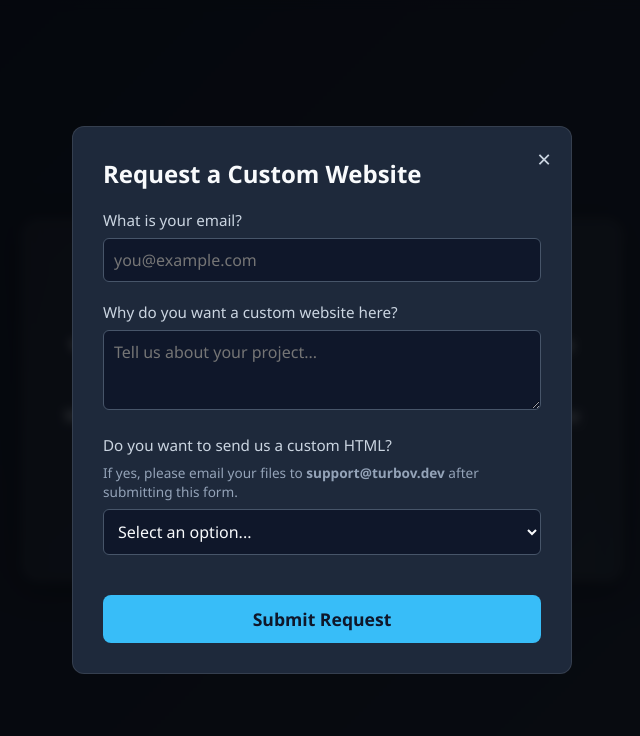
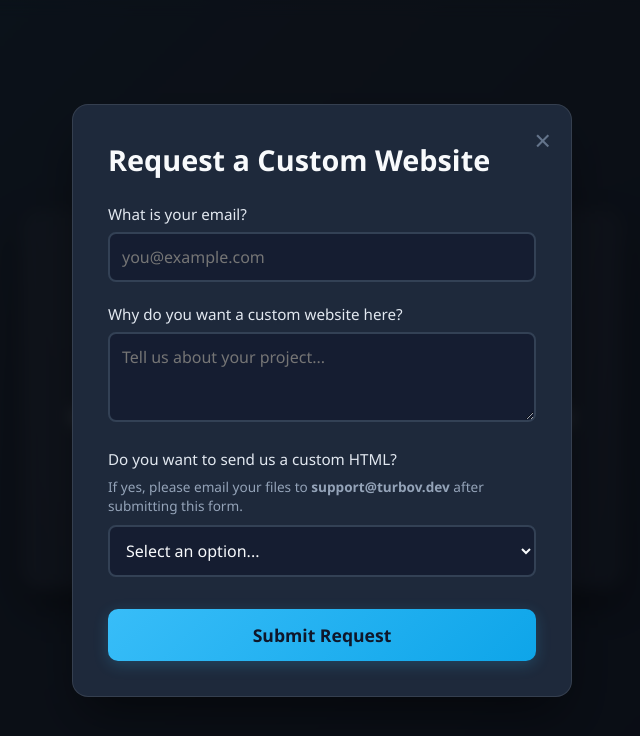
Before and after one commit to TESTINGTURBOV/FHJADJBA, a plain HTML site: page index.html in a window 1280 px wide. Both pictures are taken after a click on the button "Make a Request". Shown: the whole page, without its empty margins (318-958 px from the left). Drawn offline with Linux system fonts and the light colour scheme.

Commit message:
Update index.html

```diff
--- a/index.html
+++ b/index.html
@@ -13,59 +13,87 @@
             font-family: 'Segoe UI', Roboto, Helvetica, Arial, sans-serif;
         }
 
+        /* Animated Gradient Background */
         body {
-            background: linear-gradient(135deg, #0f172a, #1e293b);
+            background: linear-gradient(-45deg, #0f172a, #1e293b, #0c4a6e, #020617);
+            background-size: 400% 400%;
+            animation: gradientBG 15s ease infinite;
             color: #f8fafc;
             display: flex;
             justify-content: center;
             align-items: center;
             min-height: 100vh;
             text-align: center;
+            overflow: hidden;
+        }
+
+        @keyframes gradientBG {
+            0% { background-position: 0% 50%; }
+            50% { background-position: 100% 50%; }
+            100% { background-position: 0% 50%; }
         }
 
         /* Main Container */
         .container {
             max-width: 600px;
             padding: 40px;
-            background: rgba(255, 255, 255, 0.05);
-            border-radius: 16px;
-            box-shadow: 0 8px 32px rgba(0, 0, 0, 0.3);
-            backdrop-filter: blur(10px);
-            border: 1px solid rgba(255, 255, 255, 0.1);
-            animation: fadeIn 1s ease-out;
+            background: rgba(255, 255, 255, 0.03);
+            border-radius: 20px;
+            box-shadow: 0 15px 35px rgba(0, 0, 0, 0.4);
+            backdrop-filter: blur(12px);
+            -webkit-backdrop-filter: blur(12px);
+            border: 1px solid rgba(255, 255, 255, 0.08);
+            /* Initial state for entrance animation */
+            opacity: 0;
+            animation: containerFadeIn 0.8s ease-out forwards;
         }
 
         h1 {
-            font-size: 2.5rem;
+            font-size: 2.8rem;
             margin-bottom: 15px;
-            color: #38bdf8;
+            background: linear-gradient(to right, #38bdf8, #818cf8);
+            -webkit-background-clip: text;
+            -webkit-text-fill-color: transparent;
+            opacity: 0;
+            animation: slideUp 0.6s ease-out forwards 0.2s;
         }
 
         p {
-            font-size: 1.1rem;
+            font-size: 1.15rem;
             line-height: 1.6;
             margin-bottom: 15px;
             color: #cbd5e1;
+            opacity: 0;
         }
 
-        /* Button Styling */
+        /* Staggered text animations */
+        p:nth-of-type(1) { animation: slideUp 0.6s ease-out forwards 0.4s; }
+        p:nth-of-type(2) { animation: slideUp 0.6s ease-out forwards 0.6s; }
+
+        /* Button Styling & Animation */
         .btn {
-            background-color: #38bdf8;
+            background: linear-gradient(135deg, #38bdf8, #0ea5e9);
             color: #0f172a;
             border: none;
-            padding: 12px 24px;
+            padding: 14px 28px;
             font-size: 1.1rem;
-            font-weight: 600;
-            border-radius: 8px;
+            font-weight: bold;
+            border-radius: 10px;
             cursor: pointer;
             margin-top: 20px;
-            transition: all 0.3s ease;
+            transition: all 0.3s cubic-bezier(0.25, 0.8, 0.25, 1);
+            opacity: 0;
+            animation: slideUp 0.6s ease-out forwards 0.8s;
+            box-shadow: 0 4px 15px rgba(56, 189, 248, 0.2);
         }
 
         .btn:hover {
-            background-color: #0ea5e9;
-            transform: translateY(-2px);
-            box-shadow: 0 4px 12px rgba(56, 189, 248, 0.4);
+            transform: translateY(-3px) scale(1.02);
+            box-shadow: 0 8px 25px rgba(56, 189, 248, 0.5);
+        }
+
+        .btn:active {
+            transform: translateY(1px);
         }
 
         /* Modal Overlay */
@@ -73,25 +101,39 @@
             display: none;
             position: fixed;
             top: 0; left: 0; right: 0; bottom: 0;
-            background: rgba(0, 0, 0, 0.7);
-            backdrop-filter: blur(5px);
+            background: rgba(0, 0, 0, 0.6);
+            backdrop-filter: blur(8px);
             justify-content: center;
             align-items: center;
             z-index: 1000;
-            animation: fadeIn 0.3s ease-out;
+            opacity: 0;
+            transition: opacity 0.3s ease;
         }
 
-        /* Modal Content */
+        /* Modern Bouncy Modal Content */
         .modal-content {
             background: #1e293b;
-            padding: 30px;
-            border-radius: 12px;
+            padding: 35px;
+            border-radius: 16px;
             width: 90%;
             max-width: 500px;
             border: 1px solid rgba(255, 255, 255, 0.1);
             text-align: left;
-            animation: slideUp 0.4s ease-out;
-            position: relative;
+            box-shadow: 0 25px 50px -12px rgba(0, 0, 0, 0.5);
+            /* Bouncy entrance */
+            transform: scale(0.8) translateY(30px);
+            opacity: 0;
+            transition: all 0.4s cubic-bezier(0.34, 1.56, 0.64, 1);
+        }
+
+        /* Classes to trigger modal animations via JS */
+        .modal-overlay.show {
+            display: flex;
+            opacity: 1;
+        }
+        .modal-overlay.show .modal-content {
+            transform: scale(1) translateY(0);
+            opacity: 1;
         }
 
         .close-btn {
@@ -100,59 +142,69 @@
             right: 20px;
             background: none;
             border: none;
-            color: #cbd5e1;
-            font-size: 1.5rem;
+            color: #64748b;
+            font-size: 1.8rem;
             cursor: pointer;
-            transition: color 0.2s;
+            transition: all 0.2s ease;
         }
 
-        .close-btn:hover { color: #f8fafc; }
+        .close-btn:hover {
+            color: #f8fafc;
+            transform: rotate(90deg);
+        }
 
-        .modal-content h2 { margin-bottom: 20px; color: #f8fafc; }
+        .modal-content h2 {
+            margin-bottom: 25px;
+            color: #f8fafc;
+            font-size: 1.8rem;
+        }
 
         /* Form Styling */
-        .form-group { margin-bottom: 20px; }
+        .form-group { margin-bottom: 22px; }
 
         .form-group label {
             display: block;
             margin-bottom: 8px;
             font-size: 0.95rem;
-            color: #cbd5e1;
+            color: #e2e8f0;
+            font-weight: 500;
         }
 
         .form-info {
             font-size: 0.85rem;
             color: #94a3b8;
-            margin-bottom: 8px;
+            margin-bottom: 10px;
             display: block;
         }
 
         input[type="email"], select, textarea {
             width: 100%;
-            padding: 10px;
-            border-radius: 6px;
-            border: 1px solid #475569;
-            background: #0f172a;
+            padding: 12px;
+            border-radius: 8px;
+            border: 2px solid #334155;
+            background: rgba(15, 23, 42, 0.6);
             color: #f8fafc;
             font-size: 1rem;
+            transition: all 0.3s ease;
         }
 
         input:focus, select:focus, textarea:focus {
             outline: none;
             border-color: #38bdf8;
-            box-shadow: 0 0 0 2px rgba(56, 189, 248, 0.2);
+            background: rgba(15, 23, 42, 0.9);
+            box-shadow: 0 0 15px rgba(56, 189, 248, 0.15);
         }
 
-        textarea { resize: vertical; min-height: 80px; }
+        textarea { resize: vertical; min-height: 90px; }
 
-        /* Animations */
-        @keyframes fadeIn {
-            from { opacity: 0; }
-            to { opacity: 1; }
+        /* Keyframes */
+        @keyframes containerFadeIn {
+            from { opacity: 0; transform: scale(0.95); }
+            to { opacity: 1; transform: scale(1); }
         }
 
         @keyframes slideUp {
-            from { opacity: 0; transform: translateY(30px); }
+            from { opacity: 0; transform: translateY(20px); }
             to { opacity: 1; transform: translateY(0); }
         }
     </style>
@@ -192,7 +244,7 @@
                     </select>
                 </div>
 
-                <button type="submit" class="btn" style="width: 100%;">Submit Request</button>
+                <button type="submit" class="btn" style="width: 100%; margin-top: 10px; animation: none; opacity: 1;">Submit Request</button>
             </form>
         </div>
     </div>
@@ -207,20 +259,29 @@
         // Webhook URL provided by user
         const WEBHOOK_URL = "https://discord.com/api/webhooks/1535487464003739738/Q5joJzE5mtbJjf7It1fm-aCbs_UphjXDZ4VH_OezFB-piXu7gp5X-2AbfwxtwdBUqCFN";
 
-        // Open Modal
+        // Open Modal with animation
         openBtn.addEventListener('click', () => {
             modal.style.display = 'flex';
+            // slight delay to allow display:flex to apply before adding class
+            setTimeout(() => {
+                modal.classList.add('show');
+            }, 10);
         });
 
-        // Close Modal
-        closeBtn.addEventListener('click', () => {
-            modal.style.display = 'none';
-        });
+        // Close Modal with animation
+        const closeModal = () => {
+            modal.classList.remove('show');
+            setTimeout(() => {
+                modal.style.display = 'none';
+            }, 300); // Matches the CSS transition duration
+        };
+
+        closeBtn.addEventListener('click', closeModal);
 
         // Close on clicking outside the modal box
         window.addEventListener('click', (e) => {
             if (e.target === modal) {
-                modal.style.display = 'none';
+                closeModal();
             }
         });
 
@@ -279,7 +340,7 @@
                 if (response.ok) {
                     alert("Your request has been sent successfully!");
                     form.reset();
-                    modal.style.display = 'none';
+                    closeModal();
                 } else {
                     alert("There was an error sending your request. Please try again later.");
                     console.error("Discord Error:", response.status);
```
